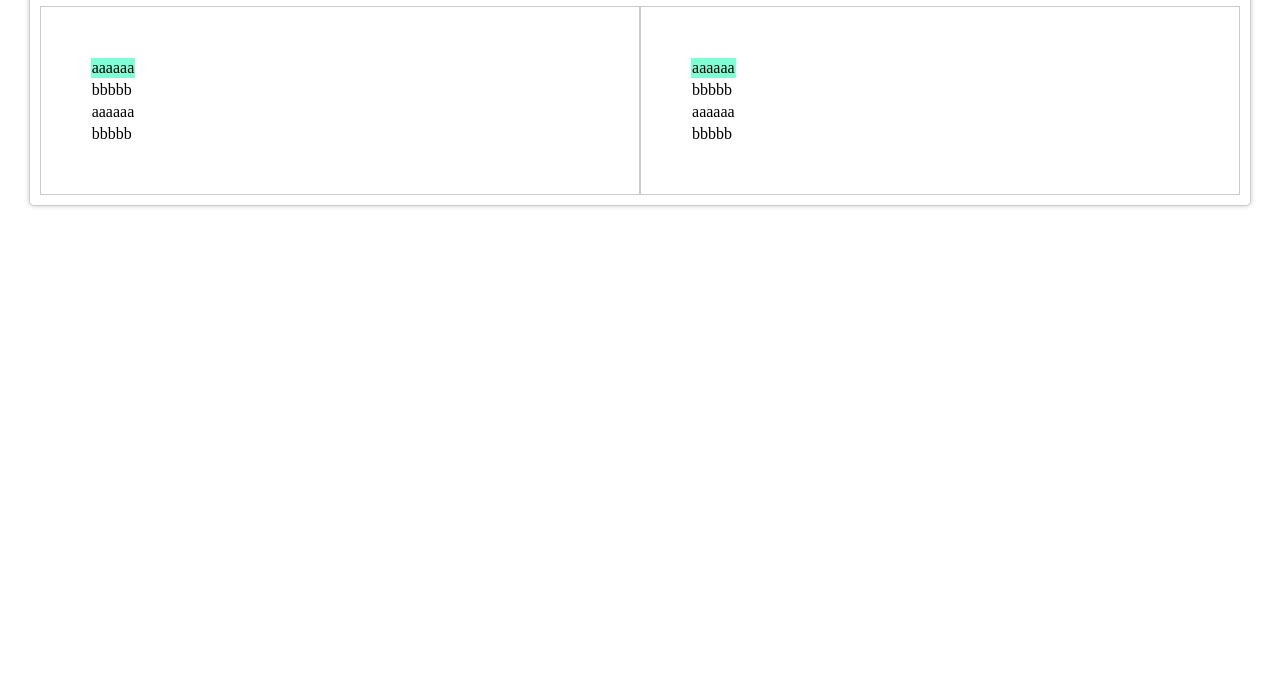
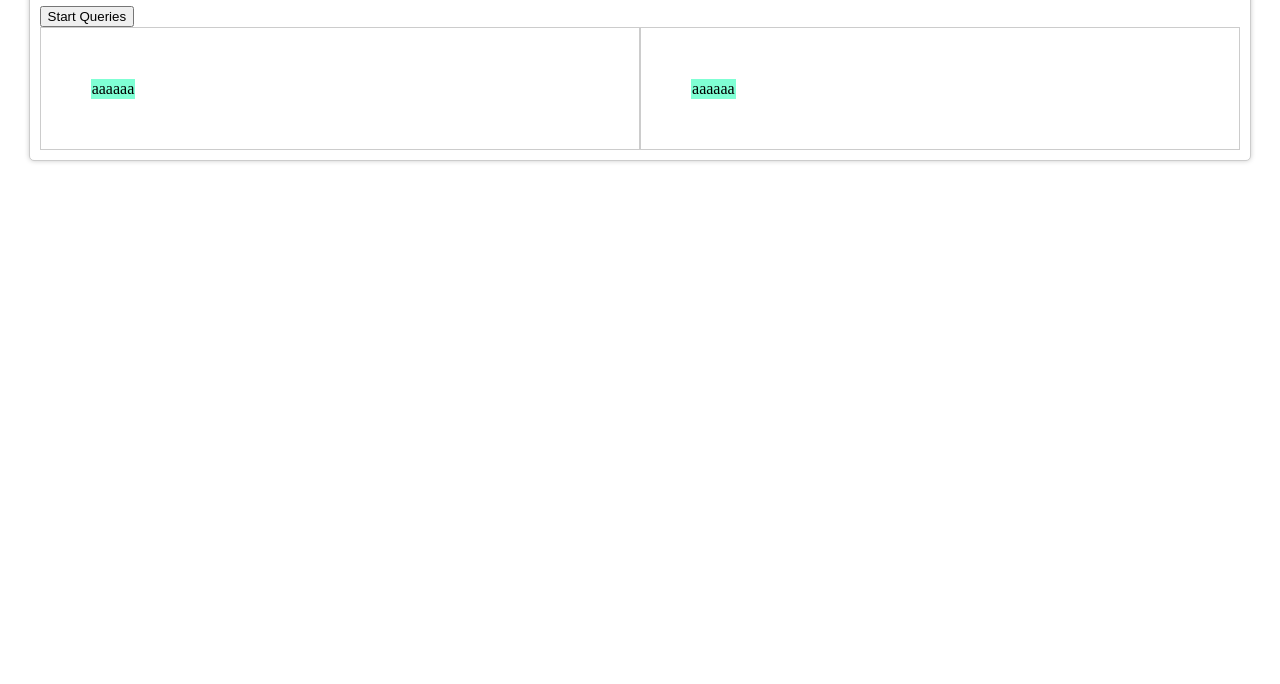
Before and after one commit to correavitor4/front-end-trabalho-do-alessandro, a plain HTML site: page index.html in a window 1280 px wide. Shown: the part 116-800 px from the top of the page. Drawn offline with Linux system fonts and the light colour scheme.

Commit message:
Ajustando Layout

```diff
--- a/index.html
+++ b/index.html
@@ -1,59 +1,32 @@
 <html>
     <head>
-        <title>My First Page</title>
+        <title>Trabalho do Alessandro</title>
         <link rel="stylesheet" href="styles.css">
     </head>
 
     <body>
         <div id="mainContainer">
             <div id="header">
-                <h1>My Website</h1>
+                <h1>Trabalho final de paradigmas de programação</h1>
+            </div>
+            <div id="startButtonDiv">
+                <button id="startButton" onclick="startQueries()">Start Queries</button>
             </div>
             <div id="tablesDiv">
                 <div id="queriesTableDiv" class="tab">
-                    <table>
+                    <table id="queriesTable">
                         <tr class="queryTableCell">
                             <td>
                                 aaaaaa
                             </td>
                         </tr>
-                        <tr>
-                            <td>
-                                bbbbb
-                            </td>
-                        </tr>
-                        <tr>
-                            <td>
-                                aaaaaa
-                            </td>
-                        </tr>
-                        <tr>
-                            <td>
-                                bbbbb
-                            </td>
-                        </tr>
                     </table>
                 </div>
                 <div id="resultsTableDiv" class="tab">
-                    <table>
+                    <table id="resultsTable">
                         <tr class="queryTableCell">
                             <td>
                                 aaaaaa
-                            </td>
-                        </tr>
-                        <tr>
-                            <td>
-                                bbbbb
-                            </td>
-                        </tr>
-                        <tr>
-                            <td>
-                                aaaaaa
-                            </td>
-                        </tr>
-                        <tr>
-                            <td>
-                                bbbbb
                             </td>
                         </tr>
                     </table>
@@ -61,4 +34,6 @@
             </div>
         </div>
     </body>
+    <script src="query.js"></script>
+    <script src="main.js"></script>
 </html>
```
